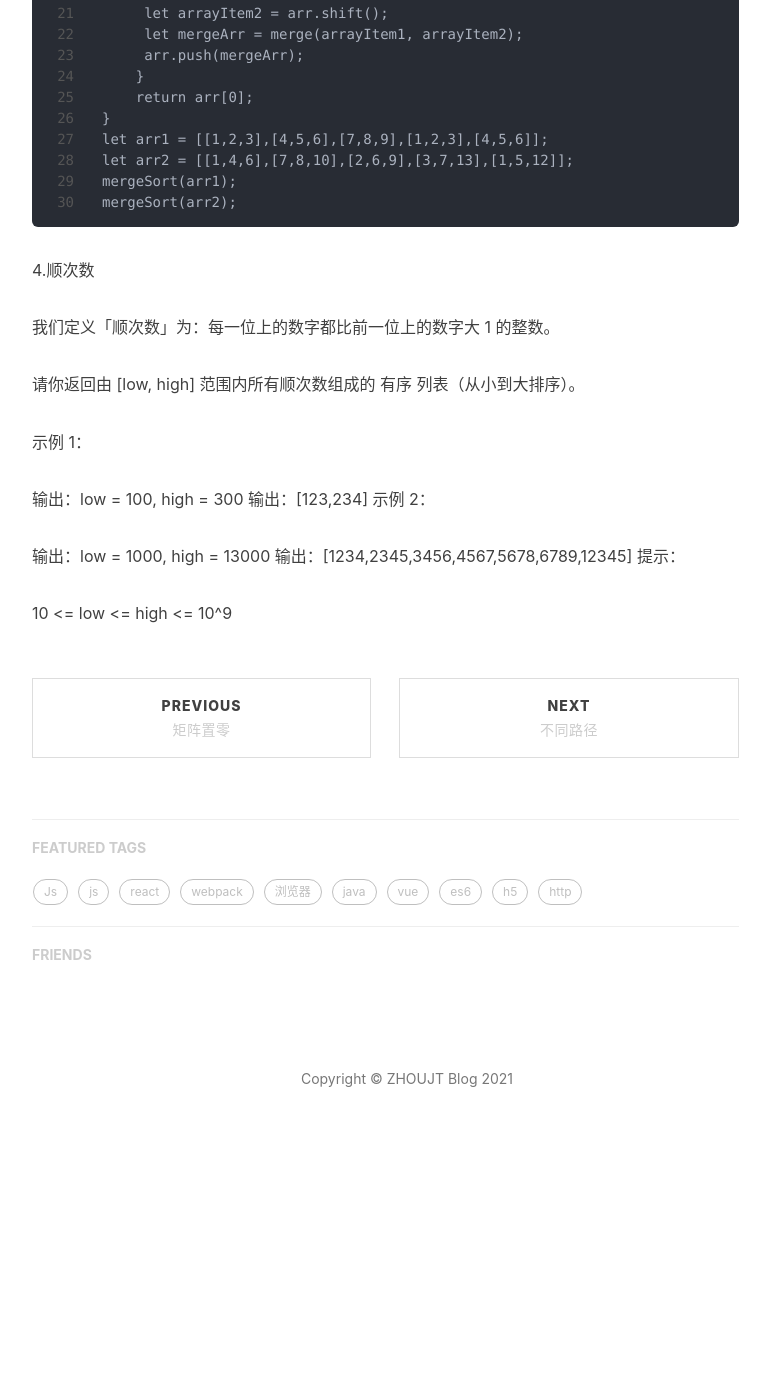
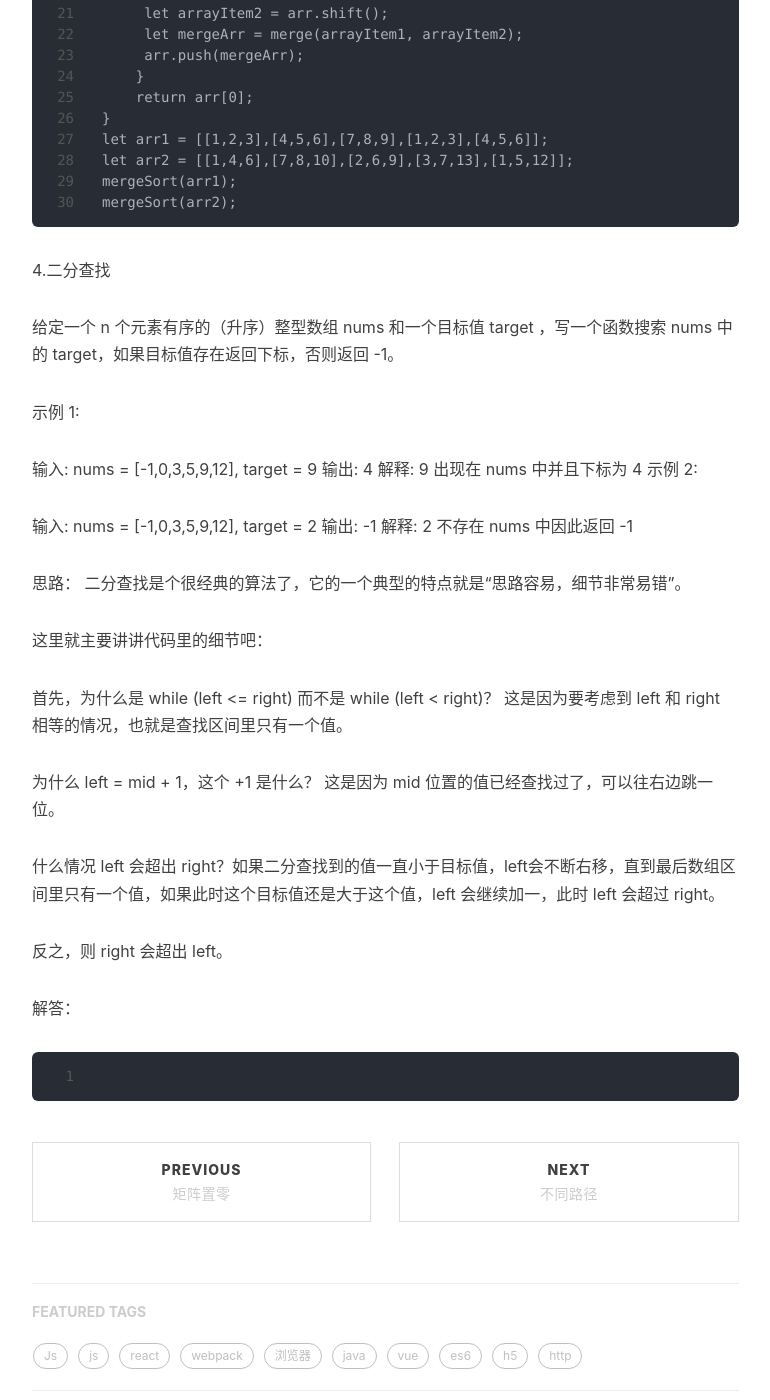
Before and after one commit to juntaozhou05/juntaozho05.github.io, a Jekyll site: the page built from _posts/2020-10-26-Collection.md, in a window 1280 px wide and 1400 px high, scrolled down 2614 px. Shown: the whole window, without its empty margins (233-1003 px from the left). Built offline with Jekyll 4.4.1, drawn with Linux system fonts in a browser that asks for light colours; nearby versions of some CDN libraries; comment, search, counter and statistics services are not loaded; before the commit the page ends 3797 px from its top, so only the background shows below that.

Commit message:
Update 2020-10-26-Collection.md

````diff
--- a/_posts/2020-10-26-Collection.md
+++ b/_posts/2020-10-26-Collection.md
@@ -120,20 +120,37 @@ mergeSort(arr1);
 mergeSort(arr2);
 ```
 
-4.顺次数
+4.二分查找
 
-我们定义「顺次数」为：每一位上的数字都比前一位上的数字大 1 的整数。
+给定一个 n 个元素有序的（升序）整型数组 nums 和一个目标值 target  ，写一个函数搜索 nums 中的 target，如果目标值存在返回下标，否则返回 -1。
 
-请你返回由  [low, high]  范围内所有顺次数组成的 有序 列表（从小到大排序）。
+示例 1:
 
-示例 1：
+输入: nums = [-1,0,3,5,9,12], target = 9
+输出: 4
+解释: 9 出现在 nums 中并且下标为 4
+示例 2:
 
-输出：low = 100, high = 300
-输出：[123,234]
-示例 2：
+输入: nums = [-1,0,3,5,9,12], target = 2
+输出: -1
+解释: 2 不存在 nums 中因此返回 -1
 
-输出：low = 1000, high = 13000
-输出：[1234,2345,3456,4567,5678,6789,12345]
-提示：
+思路：
+二分查找是个很经典的算法了，它的一个典型的特点就是“思路容易，细节非常易错”。
 
-10 <= low <= high <= 10^9
+这里就主要讲讲代码里的细节吧：
+
+首先，为什么是 while (left <= right) 而不是 while (left < right)？
+这是因为要考虑到 left 和 right 相等的情况，也就是查找区间里只有一个值。
+
+为什么 left = mid + 1，这个 +1 是什么？
+这是因为 mid 位置的值已经查找过了，可以往右边跳一位。
+
+什么情况 left 会超出 right？如果二分查找到的值一直小于目标值，left会不断右移，直到最后数组区间里只有一个值，如果此时这个目标值还是大于这个值，left 会继续加一，此时 left 会超过 right。
+
+反之，则 right 会超出 left。
+
+解答：
+```
+
+```
````
